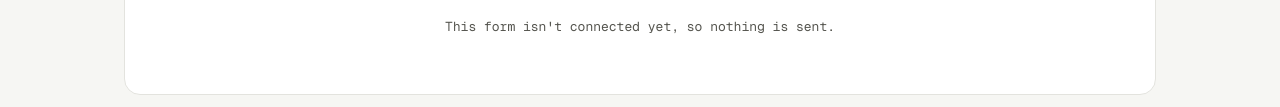
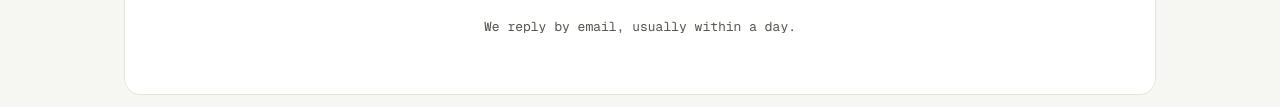
Before and after one commit to mingleiw/founderbase, a plain HTML site: page index.html in a window 1280 px wide. Shown: the part 5780-5887 px from the top of the page. Drawn offline with nearby package versions, Linux system fonts and the light colour scheme.

Commit message:
Drop the not-connected note under the booking form
Co-Authored-By: Claude Opus 5.5 <noreply@anthropic.com>

```diff
--- a/index.html
+++ b/index.html
@@ -583,7 +583,7 @@ footer .wrap { display: flex; flex-wrap: wrap; justify-content: space-between; g
             </div>
           </fieldset>
           <button class="btn btn-primary" type="submit">Send my details</button>
-          <p class="mono form-note" role="status">This form isn't connected yet, so nothing is sent.</p>
+          <p class="mono form-note" role="status">We reply by email, usually within a day.</p>
         </form>
       </div>
     </div>
```
